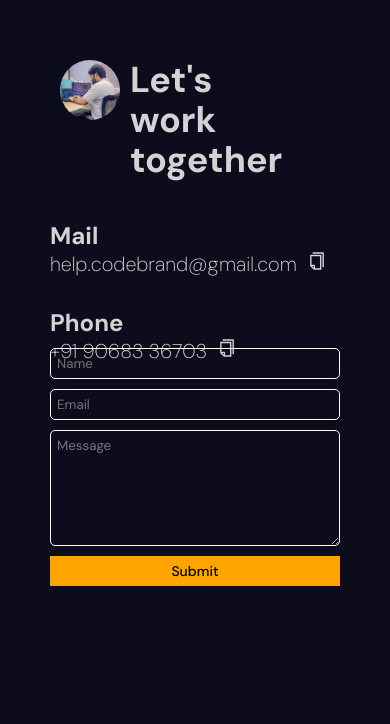
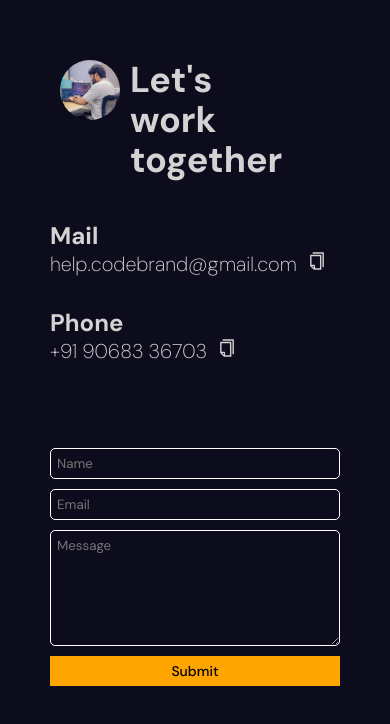
Before and after one commit to Arslaan027/CodeBrand, a React (Vite) app: page / in a window 390 px wide. Shown: the part 10999-11723 px from the top of the page. Built offline with nearby package versions, Linux system fonts and the light colour scheme.

Commit message:
Hopfully Last push

```diff
--- a/src/components/Contact/contact.scss
+++ b/src/components/Contact/contact.scss
@@ -91,6 +91,7 @@
 
     .formContainer {
       width: 290px;
+      padding-top: 100px;
 
       form {
         input,
```
